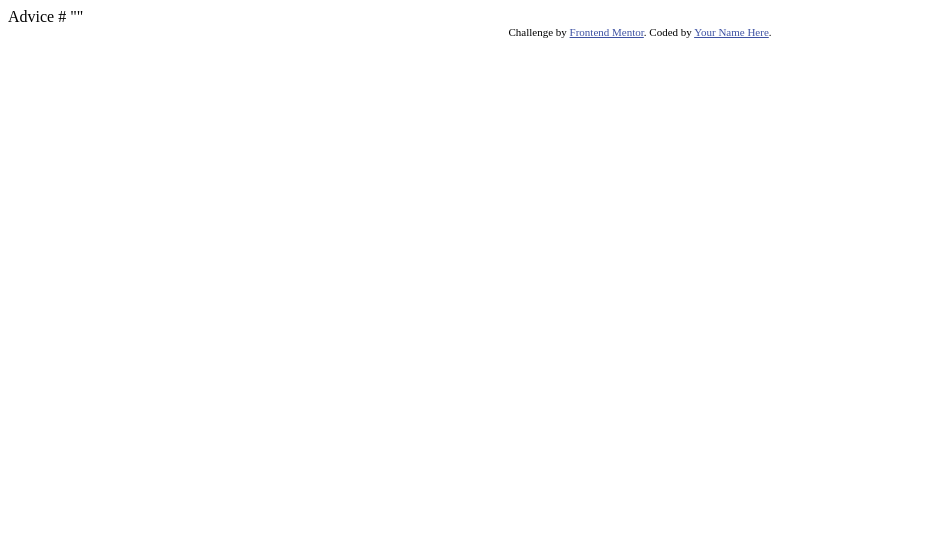
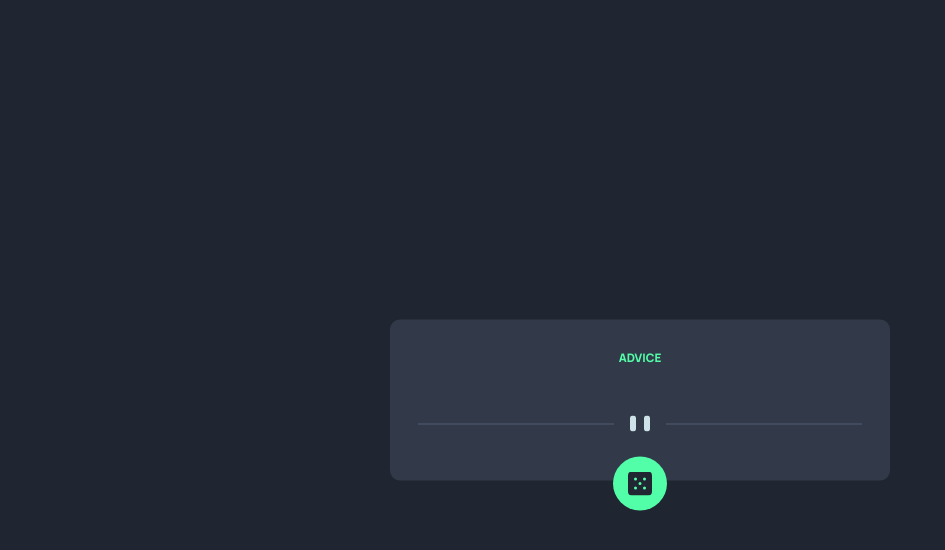
Before and after one commit to vilandra-coder/Advice-generator, a plain HTML site: page index.html in a window 1280 px wide. Shown: the whole page, without its empty margins (0-945 px from the left). Drawn offline with Linux system fonts and the light colour scheme.

Commit message:
commited

```diff
--- a/index.html
+++ b/index.html
@@ -5,24 +5,31 @@
   <meta name="viewport" content="width=device-width, initial-scale=1.0"> <!-- displays site properly based on user's device -->
 
   <link rel="icon" type="image/png" sizes="32x32" href="./images/favicon-32x32.png">
+  <link rel="stylesheet" href="style.css">
+  <link rel="preconnect" href="https://fonts.googleapis.com">
+<link rel="preconnect" href="https://fonts.gstatic.com" crossorigin>
+<link href="https://fonts.googleapis.com/css2?family=Manrope:wght@800&display=swap" rel="stylesheet">
+  <title>Advice generator app</title>
 
-  <title>Frontend Mentor | Advice generator app</title>
-
-  <!-- Feel free to remove these styles or customise in your own stylesheet 👍 -->
-  <style>
-    .attribution { font-size: 11px; text-align: center; }
-    .attribution a { color: hsl(228, 45%, 44%); }
-  </style>
 </head>
 <body>
+<div class="container">
+  <h3>ADVICE <span class="advice-no"></span></h3>
+  <p></p>
 
-  Advice #<!-- Advice ID goes here -->
+<div class="divide">
+  <div class="line"></div>
+  <svg width="444" height="16" xmlns="http://www.w3.org/2000/svg"><g fill="none" fill-rule="evenodd"><path fill="#4F5D74" d="M0 8h196v1H0zM248 8h196v1H248z"/><g transform="translate(212)" fill="#CEE3E9"><rect width="6" height="16" rx="3"/><rect x="14" width="6" height="16" rx="3"/></g></g></svg>
+  <div class="line"></div>
 
-  "<!-- Advice text goes here -->"
+</div>
+  <button class="btn"><img src="images/icon-dice.svg" alt="" class="btn-img"></button>
+</div>
 
-  <div class="attribution">
+  <!-- <div class="attribution">
     Challenge by <a href="https://www.frontendmentor.io?ref=challenge" target="_blank">Frontend Mentor</a>.
     Coded by <a href="#">Your Name Here</a>.
-  </div>
+  </div> -->
+  <script src="script.js"></script>
 </body>
 </html>
--- /dev/null
+++ b/script.js
@@ -0,0 +1,24 @@
+const adviceNo = document.querySelector('.advice-no')
+const advice = document.querySelector('p')
+const btn = document.querySelector('.btn')
+
+const getAdvice = async()=>{
+    try {
+        const res = await fetch(`https://api.adviceslip.com/advice`)
+        const data = await res.json()
+        console.log(data)
+
+    const slip = data.slip.id
+    const newAdvice = data.slip.advice
+
+    adviceNo.innerHTML = `#${slip}`
+    advice.innerHTML = `"${newAdvice}"`
+    } catch (error) {
+      console.log(error)
+    }
+}
+
+
+btn.addEventListener('click', ()=>{
+    getAdvice()
+})
--- /dev/null
+++ b/style.css
@@ -0,0 +1,57 @@
+*{
+    margin: 0;
+    padding: 0;
+    box-sizing: border-box;
+    font-family: 'Manrope', sans-serif;
+}
+html{
+    font-size: 62.5%;
+}
+body{
+    background-color: hsl(218, 23%, 16%);
+}
+.container{
+    background-color: hsl(217, 19%, 24%);
+    position: absolute;
+    top: 50%;
+    left: 50%;
+    transform: translate(-50%,-50%);
+    border-radius: 1rem;
+    padding: 3rem;
+    display: flex;
+    flex-direction: column;
+    row-gap: 2.5rem;
+    align-items: center;
+    text-align: center;
+    max-width: 50rem;
+}
+h3{
+    color: hsl(150, 100%, 66%);
+   }
+
+p{
+    font-size: 2.4rem;
+    color: #fff;
+}
+.divide{
+    display: flex;
+    align-items: center;
+}
+.line{
+    border-bottom: 1px solid hsl(217, 19%, 38%);
+}
+.btn{
+    margin-bottom: -6rem;
+    display: flex;
+    align-items: center;
+    justify-content: center;
+    border-radius: 50%;
+    padding: 1.5rem;
+    border: none;
+    background-color: hsl(150, 100%, 66%);
+    transition: all .3s ease-in;
+}
+.btn:hover{
+    box-shadow: 1px 1px 20px 7px hsla(150, 100%, 66%, 0.351);
+
+}
```
